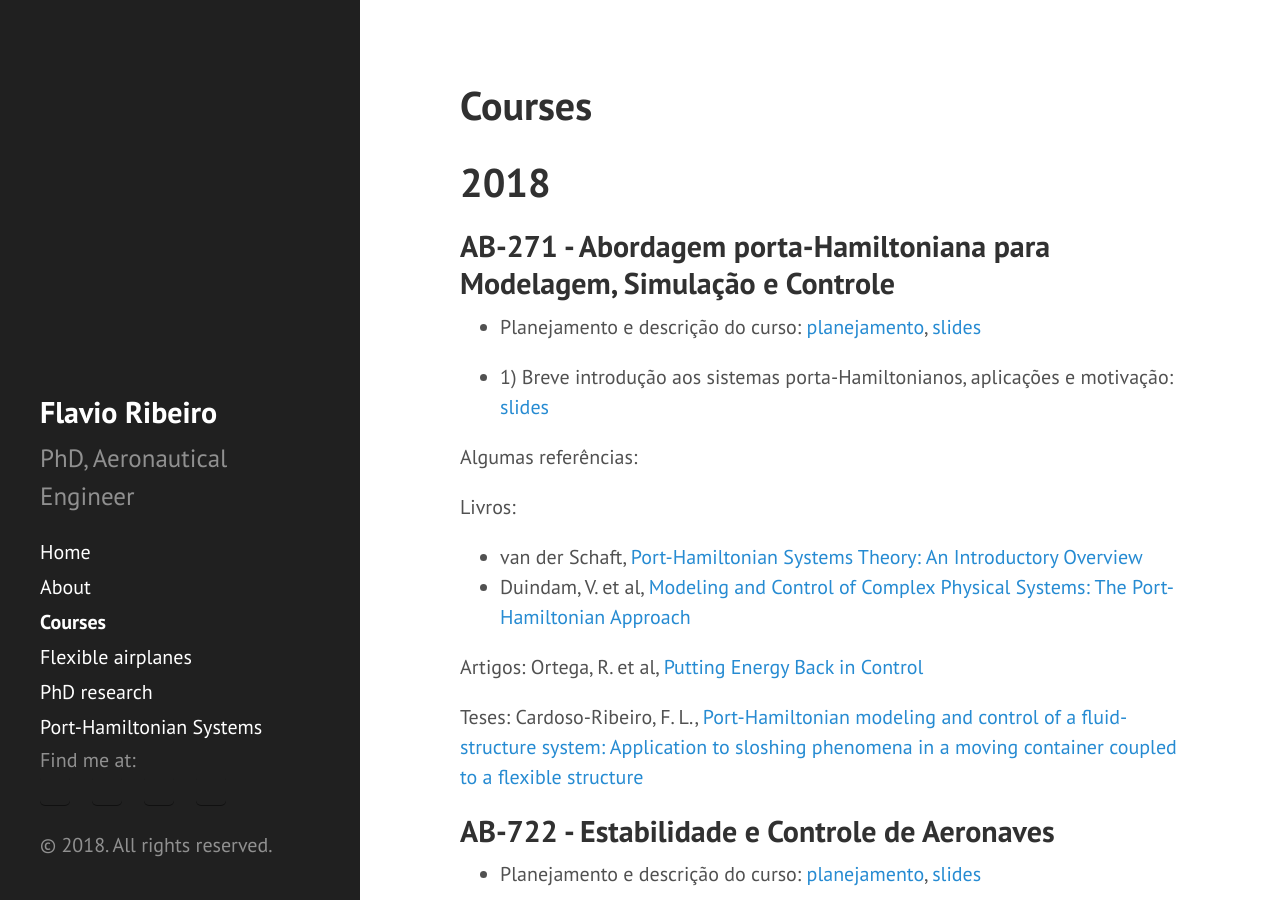
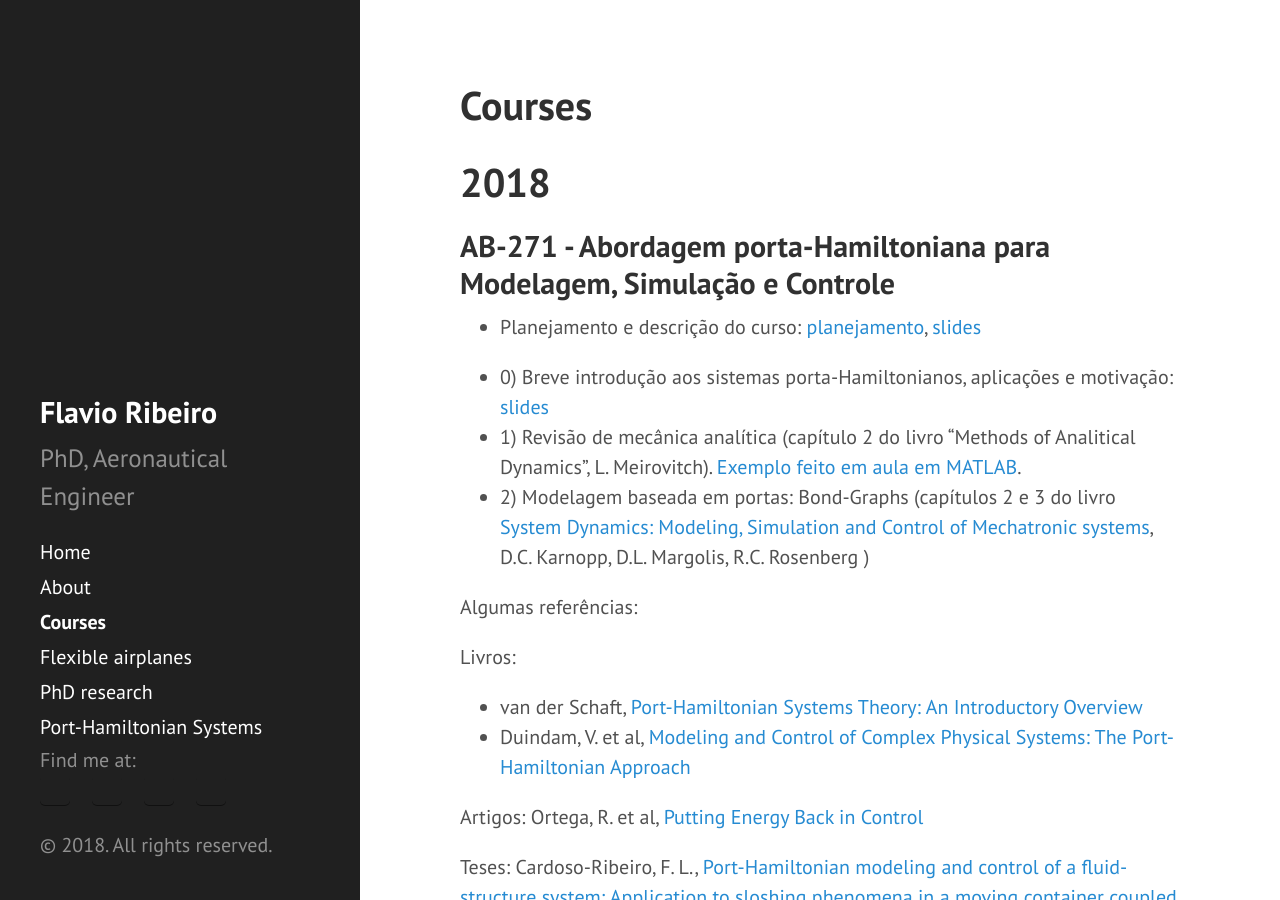
Before and after one commit to flavioluiz/flavioluiz.github.io, a Jekyll site: the page built from courses.md, in a window 1280 px wide and 900 px high. Built offline with Jekyll 4.4.1, drawn with Linux system fonts in a browser that asks for light colours.

Commit message:
inclusao do arquivo matlab e detalhamento das referencias

```diff
--- a/courses.md
+++ b/courses.md
@@ -8,8 +8,10 @@ title: Courses
 * Planejamento e descrição do curso:
 [planejamento](http://flavioluiz.github.io/cursos/AB271/programa.pdf), [slides](http://flavioluiz.github.io/cursos/AB271/0programa.pdf)
 
-* 1) Breve introdução aos sistemas porta-Hamiltonianos, aplicações e motivação:
+* 0) Breve introdução aos sistemas porta-Hamiltonianos, aplicações e motivação:
 [slides](http://flavioluiz.github.io/cursos/AB271/1Introducao.pdf)
+* 1) Revisão de mecânica analítica (capítulo 2 do livro "Methods of Analitical Dynamics", L. Meirovitch). [Exemplo feito em aula em MATLAB](http://flavioluiz.github.io/cursos/AB271/dinamica_Hamiltoniana_simbolica.m).
+* 2) Modelagem baseada em portas: Bond-Graphs (capítulos 2 e 3 do livro [System Dynamics: Modeling, Simulation and Control of Mechatronic systems](https://onlinelibrary.wiley.com/doi/book/10.1002/9781118152812), D.C. Karnopp, D.L. Margolis, R.C. Rosenberg )
 
 
 Algumas referências:
```
Also changed, not shown: 1 other file.
